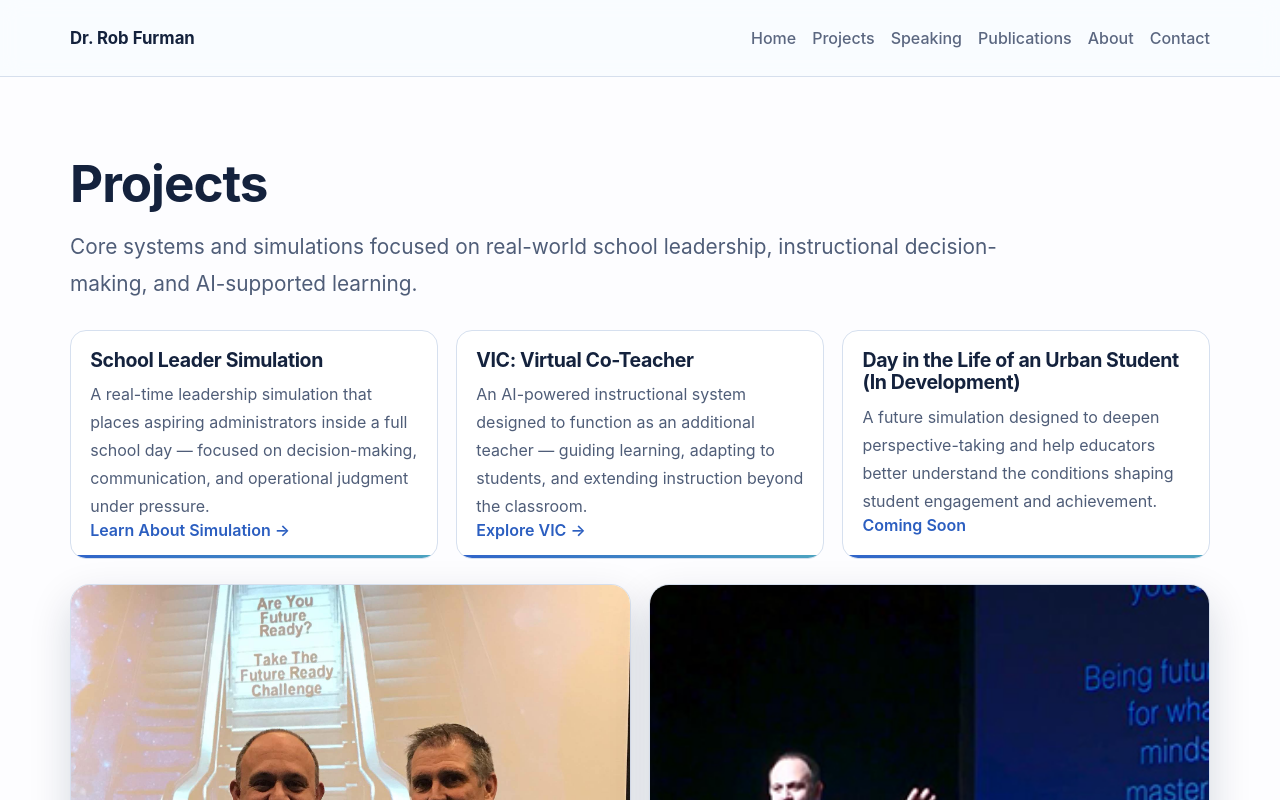
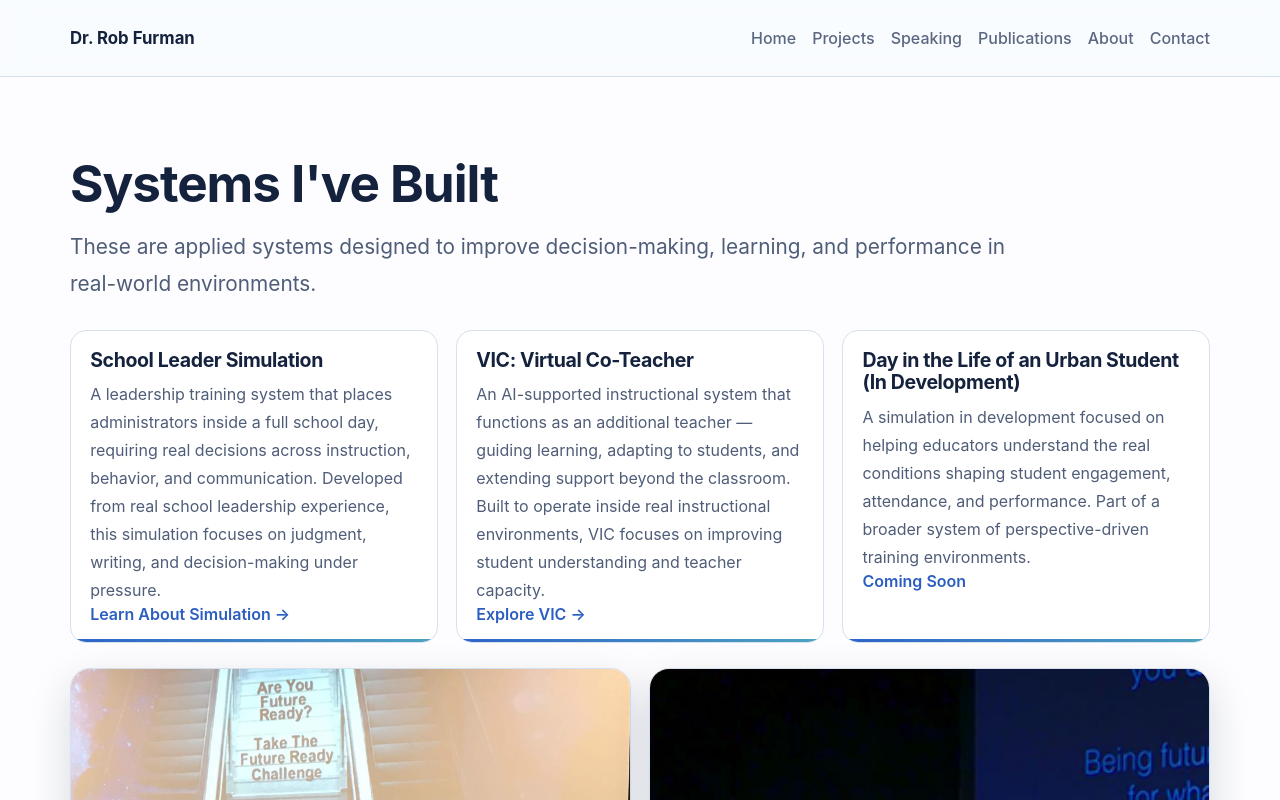
Before and after one commit to DrRobF/rob-furman-portfolio, a Next.js app: page /projects in a window 1280 px wide. Shown: the top 800 px of the page. Built offline with nearby package versions, Linux system fonts and the light colour scheme.

Commit message:
Update Projects page copy

```diff
--- a/app/projects/page.js
+++ b/app/projects/page.js
@@ -7,14 +7,14 @@ const projects = [
   {
     title: 'School Leader Simulation',
     description:
-      'A real-time leadership simulation that places aspiring administrators inside a full school day — focused on decision-making, communication, and operational judgment under pressure.',
+      'A leadership training system that places administrators inside a full school day, requiring real decisions across instruction, behavior, and communication. Developed from real school leadership experience, this simulation focuses on judgment, writing, and decision-making under pressure.',
     href: '/simulation-overview',
     linkText: 'Learn About Simulation →',
   },
   {
     title: 'VIC: Virtual Co-Teacher',
     description:
-      'An AI-powered instructional system designed to function as an additional teacher — guiding learning, adapting to students, and extending instruction beyond the classroom.',
+      'An AI-supported instructional system that functions as an additional teacher — guiding learning, adapting to students, and extending support beyond the classroom. Built to operate inside real instructional environments, VIC focuses on improving student understanding and teacher capacity.',
     href: VIC_URL,
     linkText: 'Explore VIC →',
     external: true,
@@ -22,7 +22,7 @@ const projects = [
   {
     title: 'Day in the Life of an Urban Student (In Development)',
     description:
-      'A future simulation designed to deepen perspective-taking and help educators better understand the conditions shaping student engagement and achievement.',
+      'A simulation in development focused on helping educators understand the real conditions shaping student engagement, attendance, and performance. Part of a broader system of perspective-driven training environments.',
     linkText: 'Coming Soon',
   },
 ];
@@ -31,10 +31,10 @@ export default function ProjectsPage() {
   return (
     <section className="section section-light">
       <div className="container">
-        <h1>Projects</h1>
+        <h1>Systems I&apos;ve Built</h1>
         <p className="lead">
-          Core systems and simulations focused on real-world school leadership, instructional
-          decision-making, and AI-supported learning.
+          These are applied systems designed to improve decision-making, learning, and performance
+          in real-world environments.
         </p>
         <div className="card-grid">
           {projects.map((project) => (
```
